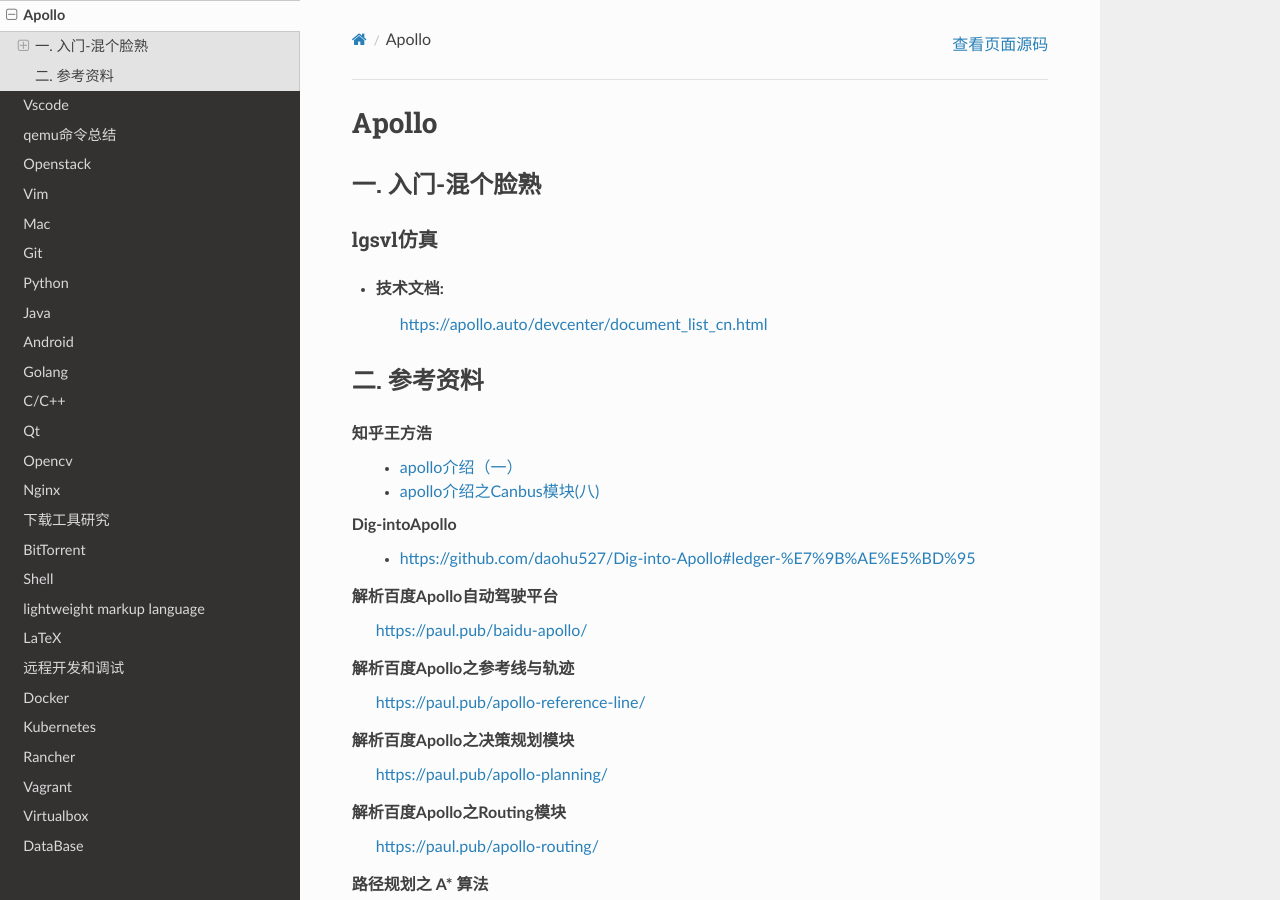
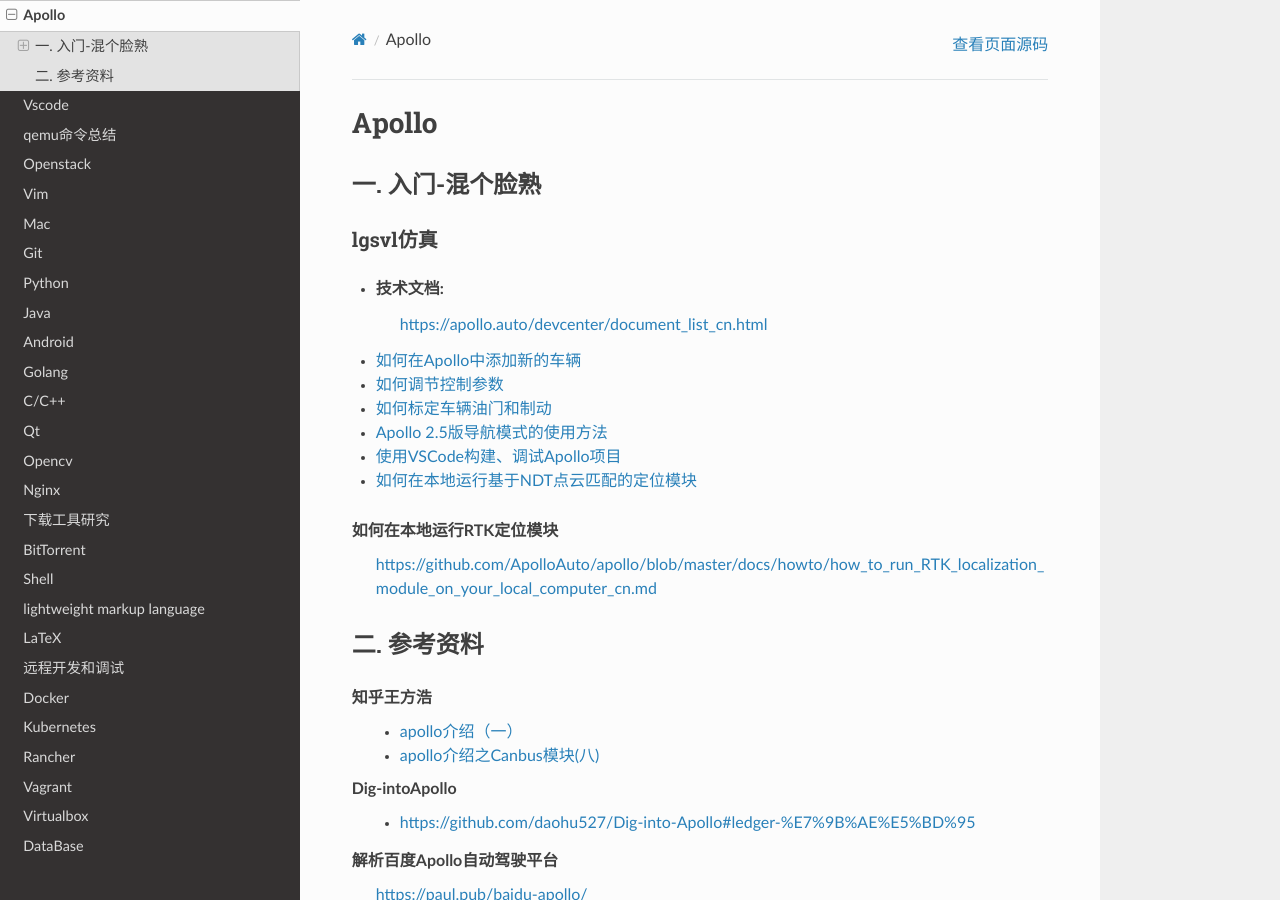
Before and after one commit to my-rds-store/my_space, a Sphinx documentation site: the page built from source/apollo/index.rst, in a window 1280 px wide and 900 px high. Built offline with Sphinx 7.4.7 and the Read the Docs theme 2.0.0, drawn with Linux system fonts in a browser that asks for light colours.

Commit message:
update ...

```diff
--- a/source/apollo/index.rst
+++ b/source/apollo/index.rst
@@ -11,8 +11,19 @@
     https://apollo.auto/devcenter/document_list_cn.html
 
 
+* `如何在Apollo中添加新的车辆 <https://github.com/ApolloAuto/apollo/blob/master/docs/howto/how_to_add_a_new_vehicle_cn.md>`_
+* `如何调节控制参数 <https://github.com/ApolloAuto/apollo/blob/master/docs/howto/how_to_tune_control_parameters_cn.md>`_
+* `如何标定车辆油门和制动 <https://github.com/ApolloAuto/apollo/blob/master/docs/howto/how_to_update_vehicle_calibration_cn.md>`_
+* `Apollo 2.5版导航模式的使用方法 <https://github.com/ApolloAuto/apollo/blob/master/docs/howto/how_to_use_apollo_2.5_navigation_mode_cn.md>`_
+* `使用VSCode构建、调试Apollo项目 <https://github.com/ApolloAuto/apollo/blob/master/docs/howto/how_to_build_and_debug_apollo_in_vscode_cn.md>`_
+* `如何在本地运行基于NDT点云匹配的定位模块 <https://github.com/ApolloAuto/apollo/blob/master/docs/howto/how_to_run_NDT_localization_module_on_your_local_computer_cn.md>`_
+
+如何在本地运行RTK定位模块
+    https://github.com/ApolloAuto/apollo/blob/master/docs/howto/how_to_run_RTK_localization_module_on_your_local_computer_cn.md
+
 二. 参考资料
 --------------------
+
 
 
 知乎王方浩
```
